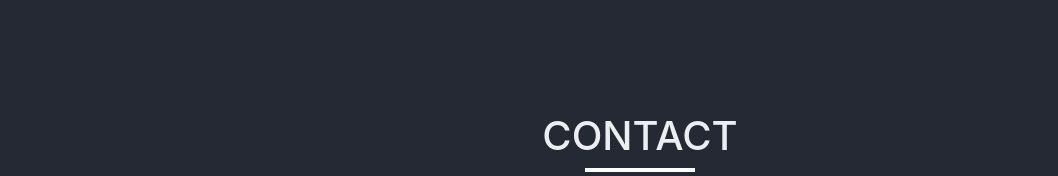
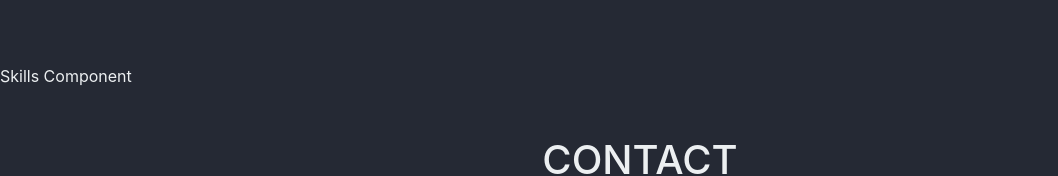
Before and after one commit to 6ixpaths/Portfolio, a Vue app in the folder portfolio/: page / in a window 1280 px wide. Shown: the part 631-807 px from the top of the page, without its empty margins (0-1058 px from the left). Built offline with nearby package versions, Linux system fonts and the light colour scheme.

Commit message:
Init Skills Component

```diff
--- a/portfolio/src/App.vue
+++ b/portfolio/src/App.vue
@@ -3,6 +3,7 @@
     <Nav/>
     <HelloWorld msg="Welcome to Your Vue.js App"/>
     <About/>
+    <Skills/>
     <Contact/>
   </div>
 </template>
@@ -11,6 +12,7 @@
 
 import Nav from './components/Nav.vue'
 import About from './components/About.vue'
+import Skills from './components/Skills.vue'
 import Contact from './components/Contact.vue'
 
 export default {
@@ -18,6 +20,7 @@ export default {
   components: {
     Nav,
     About,
+    Skills,
     Contact
   },
   beforeCreate: function() {
--- /dev/null
+++ b/portfolio/src/components/Skills.vue
@@ -0,0 +1,13 @@
+<template>
+    <div>Skills Component</div>
+</template>
+
+<script>
+export default {
+    name: 'Skills'
+}
+</script>
+
+<style scoped>
+
+</style>
```
